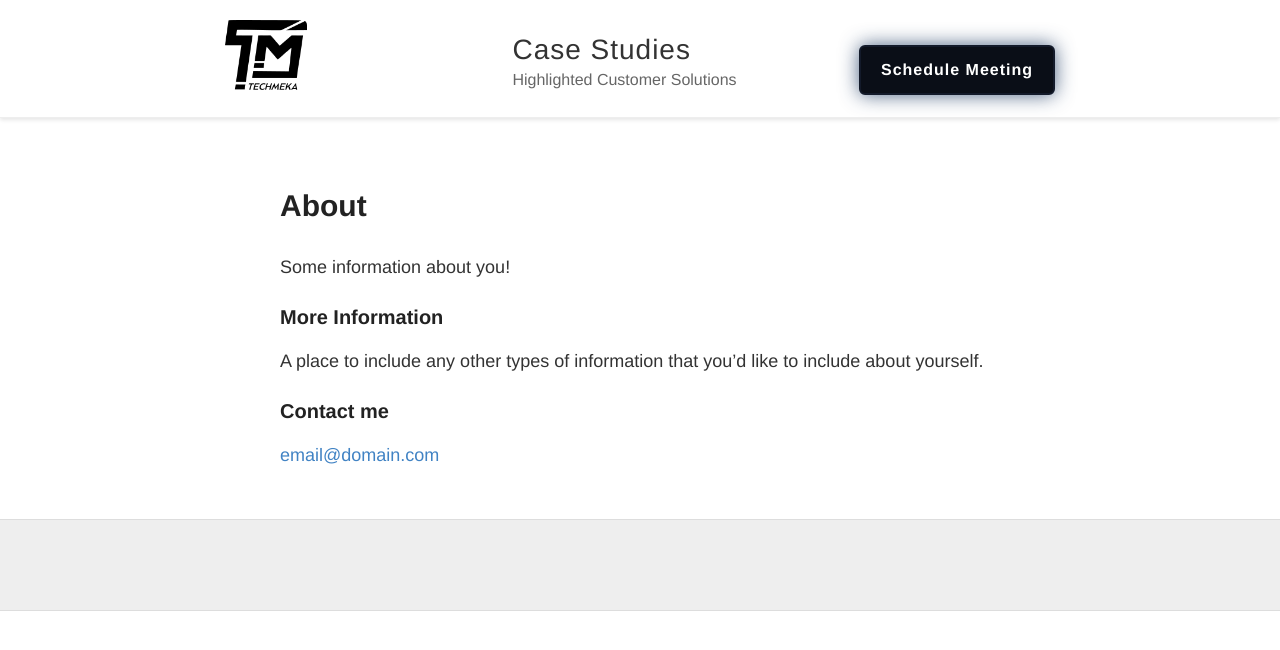
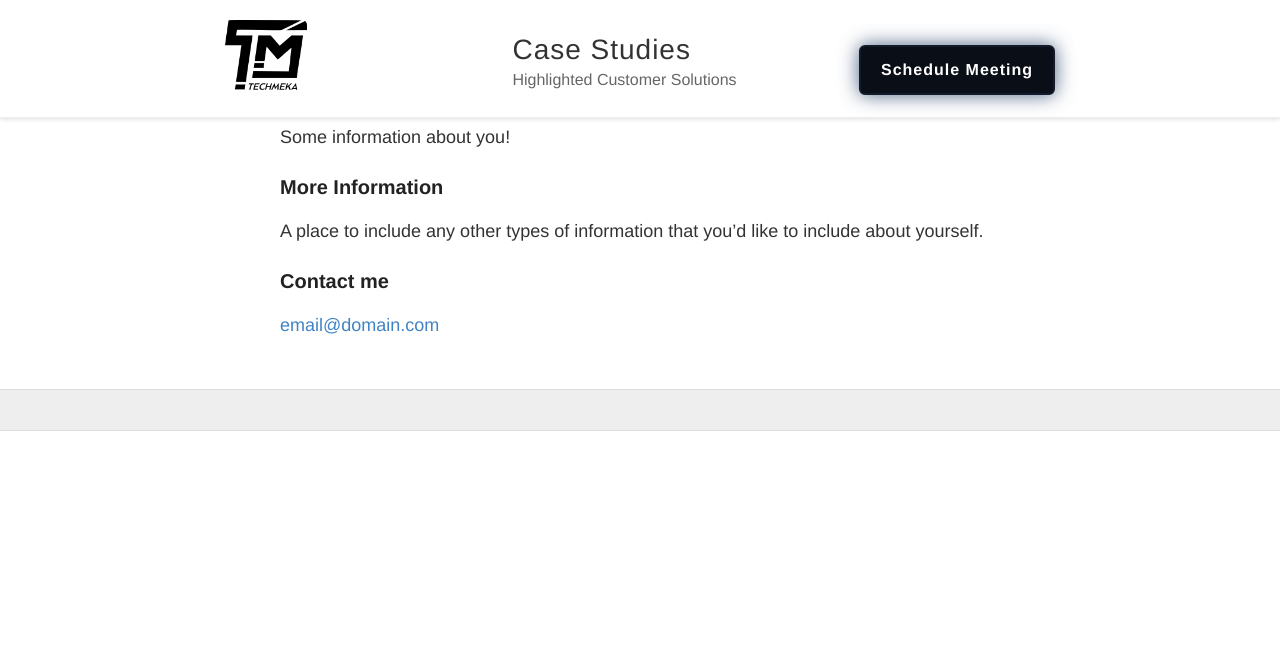
Before and after one commit to Techmeka/blog, a Jekyll site: the page built from docs/about.md, in a window 1280 px wide. Shown: the top 650 px of the page. Built offline with Jekyll 4.4.1, drawn with Linux system fonts in a browser that asks for light colours.

Commit message:
tags stuff

```diff
--- a/docs/assets/css/style.scss
+++ b/docs/assets/css/style.scss
@@ -24,7 +24,7 @@ body {
 }
 
 .container {
-  padding-top: 50px !important;
+  padding-top: 50px;
   margin: 0 auto;
   max-width: 740px;
   padding: 0 10px;
```
